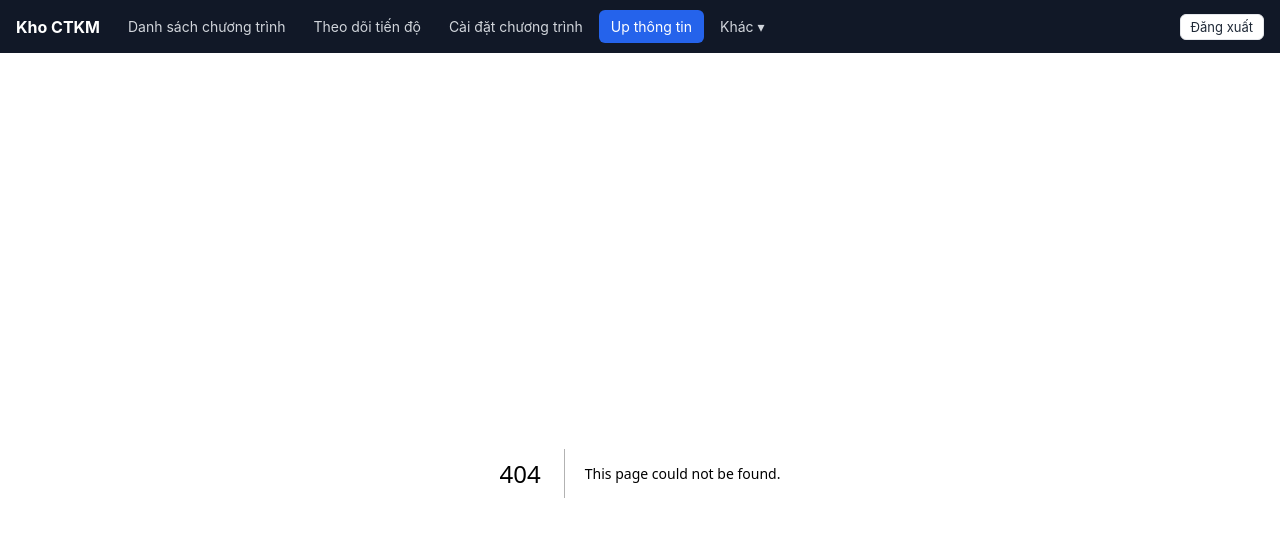
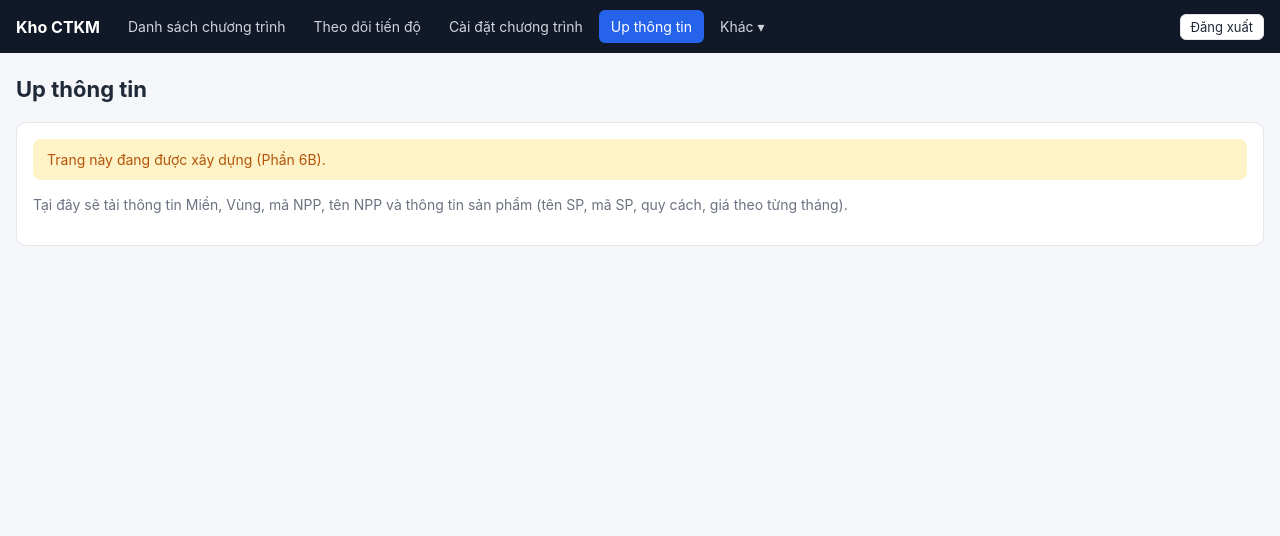
Before and after one commit to tradewantwantvietnam/ctkm-registry, a Next.js app: page /info in a window 1280 px wide. Before the commit this address had no page. Shown: the top 536 px of the page. Built offline with nearby package versions, Linux system fonts and the light colour scheme.

Commit message:
Create page.js

```diff
--- /dev/null
+++ b/app/info/page.js
@@ -0,0 +1,14 @@
+export default function InfoPage() {
+  return (
+    <div>
+      <h1>Up thông tin</h1>
+      <div className="card">
+        <div className="alert alert-warn">Trang này đang được xây dựng (Phần 6B).</div>
+        <p className="muted">
+          Tại đây sẽ tải thông tin Miền, Vùng, mã NPP, tên NPP và thông tin sản phẩm (tên SP, mã SP, quy cách, giá theo
+          từng tháng).
+        </p>
+      </div>
+    </div>
+  );
+}
```
